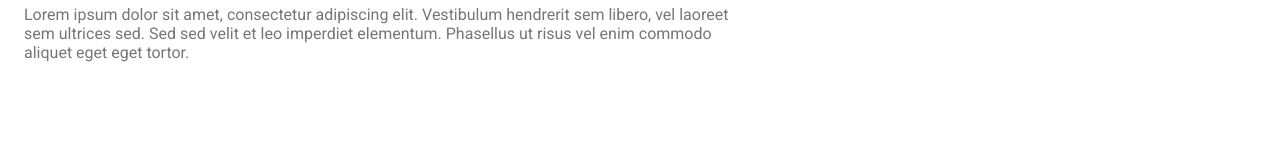
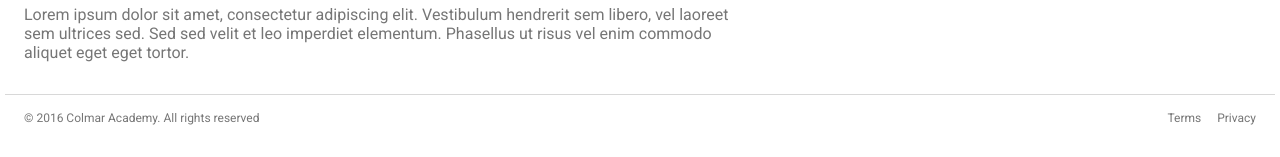
Before and after one commit to ufh85/colmar-academy, a plain HTML site: page index.html in a window 1280 px wide. Shown: the part 2641-2798 px from the top of the page. Before the commit the page ends 2735 px from the top, so only its background shows below. Drawn offline with Linux system fonts and the light colour scheme.

Commit message:
added footer with copyright text and legal links

```diff
--- a/index.html
+++ b/index.html
@@ -166,5 +166,14 @@
                 </div>
             </div>
         </div>
+        <footer>
+            <span class="copyright">&copy; 2016 Colmar Academy. All rights reserved</span>
+            <div class="legal-links">
+                <ul class="nav">
+                    <li><a href="#">Terms</a></li>
+                    <li><a href="#">Privacy</a></li>
+                </ul>
+            </div>
+        </footer>
     </body>
 </html>
--- a/styles/style.css
+++ b/styles/style.css
@@ -47,7 +47,18 @@
     display: block;
 }
 
-/* Class rules */
+footer {
+    padding: 16px 19px 32px;
+    margin: 0 5px;
+    border-width: 1px 0 0 0;
+    border-style: solid;
+    border-color: var(--background);
+    display: flex;
+    justify-content: space-between;
+    align-items: flex-start;
+}
+
+/* Body classes */
 .header {
     height: 64px;
     display: flex;
@@ -233,3 +244,21 @@
 .thesis-paragraph {
     margin: 0;
 }
+
+/* Footer classes */
+
+.copyright, footer .nav a {
+    font-size: .75rem
+}
+
+.legal-links {
+    display: inline-block;
+}
+
+footer .nav {
+    margin: 0;
+}
+
+footer .nav a {
+    color: var(--regular);
+}
```
